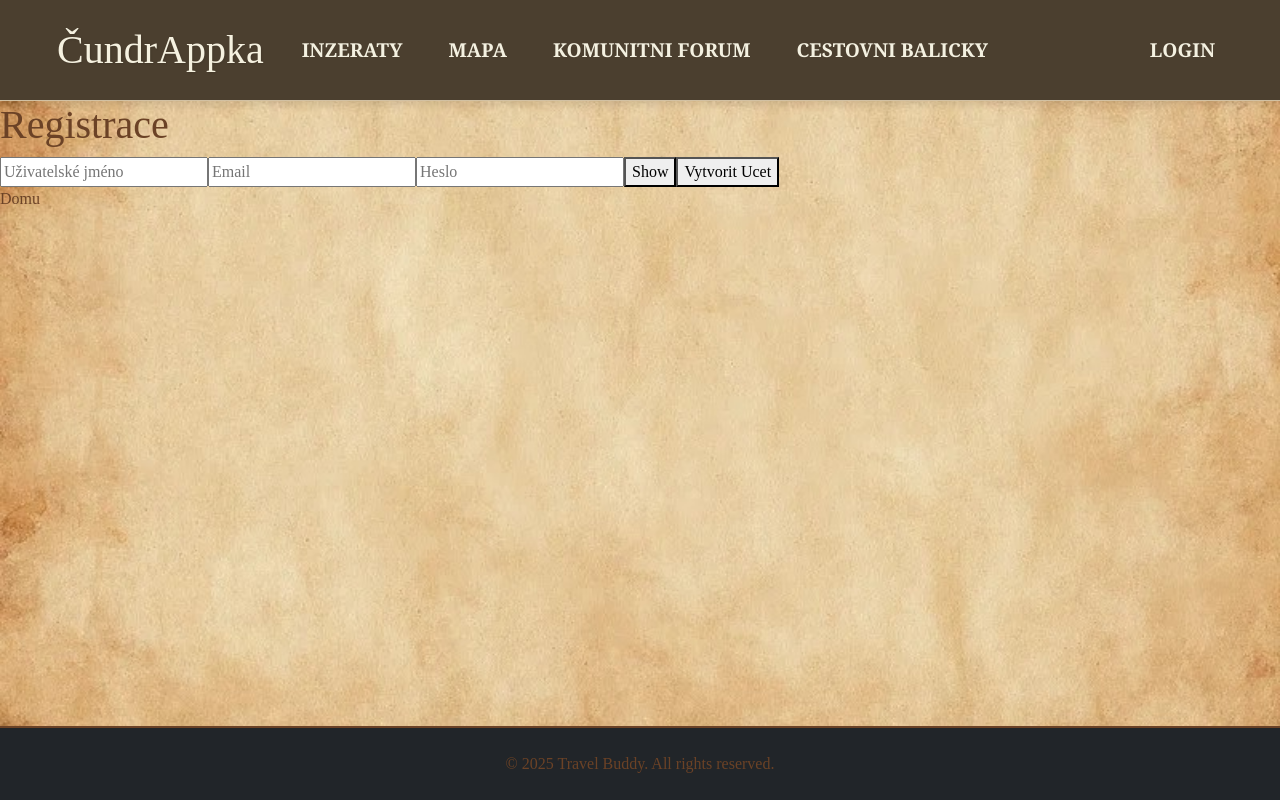
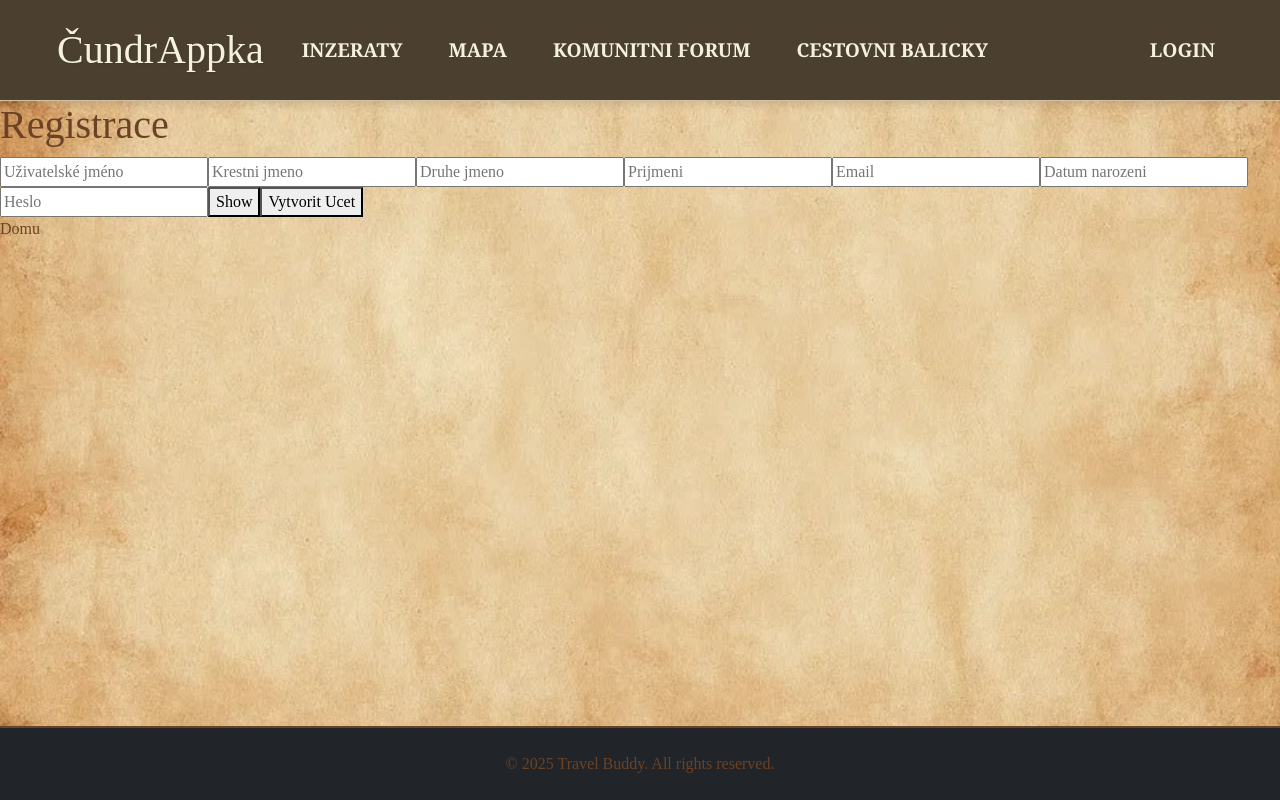
Before and after one commit to gyarab/2024-4e-Javurkova-CundrAppka, a React (Create React App) app in the folder client/: page /registrace in a window 1280 px wide. Built offline with nearby package versions, Linux system fonts and the light colour scheme; no server answers.

Commit message:
frontend for expanded User model

```diff
--- a/client/src/hooks/users.ts
+++ b/client/src/hooks/users.ts
@@ -1,4 +1,4 @@
-import { User } from 'models/user'
+import User from 'models/user'
 import { fetchData } from 'hooks/fetchData'
 
 export interface RegistrationCredentials {
--- a/client/src/pages/users/RegisterUserPage.tsx
+++ b/client/src/pages/users/RegisterUserPage.tsx
@@ -1,12 +1,17 @@
 import React, { useState } from 'react'
 import { useNavigate } from 'react-router-dom'
 import useRegisterUser from 'hooks/users/useRegisterUser'
-//import RegisterModal from 'components/users/RegisterModal'
+import User from 'models/user'
 
 function RegisterUserPage() {
   const [username, setUsername] = useState('')
+  const [firstName, setFirstName] = useState('')
+  const [middleName, setMiddleName] = useState('')
+  const [lastName, setLastName] = useState('')
   const [email, setEmail] = useState('')
+  const [birthday, setBirthday] = useState('')
   const [password, setPassword] = useState('')
+
   const [showPassword, setShowPassword] = useState(false);
 
   const [loading, setLoading] = useState(false)
@@ -15,13 +20,28 @@ function RegisterUserPage() {
 
   const handleSubmit = async (e: React.FormEvent) => {
       e.preventDefault()
-      if (!username.trim() || !email.trim() || !password.trim()) {
+      if (!username.trim() || !firstName.trim() || !lastName.trim() || !email.trim() || !birthday.trim() || !password.trim()) {
           alert('Nejsou zadane vsechny informace')
           return
       }
+      // TODO: kontrola aby heslo bylo silne a osetreni jiz existujich (jen na frontendu)
 
       setLoading(true)
-      const success = await registerUser({ username, email, password })
+
+      const newUser: User = {
+        username: username,
+        first_name: firstName,
+        middle_name: middleName,
+        last_name: lastName,
+        birthday: {
+          "day": 1,
+          "month": 1,
+          "year": 1
+        },
+        email: email,
+        password: password
+      }
+      const success = await registerUser(newUser)
 
       if (success) {
         navigate('/')
@@ -49,14 +69,40 @@ function RegisterUserPage() {
                 onChange={(e) => setUsername(e.target.value)}
                 required
                 placeholder='Uživatelské jméno'
-            />
+        />
+        <input
+                type="text"
+                value={firstName}
+                onChange={(e) => setFirstName(e.target.value)}
+                required
+                placeholder='Krestni jmeno'
+        />
+        <input
+                type="text"
+                value={middleName}
+                onChange={(e) => setMiddleName(e.target.value)}
+                placeholder='Druhe jmeno'
+        />
+        <input
+                type="text"
+                value={lastName}
+                onChange={(e) => setLastName(e.target.value)}
+                placeholder='Prijmeni'
+        />
         <input
                 type="email"
                 value={email}
                 onChange={(e) => setEmail(e.target.value)}
                 required
                 placeholder='Email'
-            />
+        />
+        <input
+                type="text"
+                value={birthday}
+                onChange={(e) => setBirthday(e.target.value)}
+                required
+                placeholder='Datum narozeni'
+        />
         <input
                 id='password'
                 type={showPassword ? "text" : "password"}
```
Also changed, not shown: client/src/models/user.ts (+15 -3 lines).
